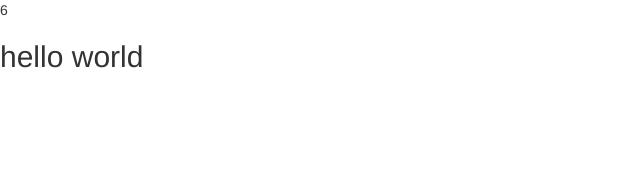
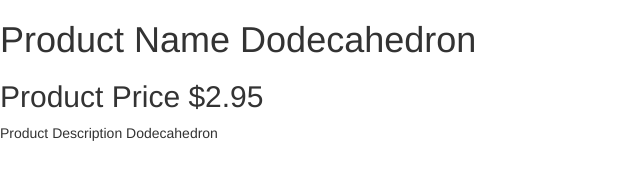
Before and after one commit to jithinjk/codegem, a plain HTML site: page index.html in a window 1280 px wide. Shown: the whole page, without its empty margins (0-640 px from the left). Drawn offline with Linux system fonts and the light colour scheme.

Commit message:
Index HTML Setup

```diff
--- a/app.js
+++ b/app.js
@@ -1 +1,13 @@
-var app = angular.module('store', []);
+(function() {
+    var app = angular.module('store', []);
+
+    app.controller('StoreController', function () {
+        this.product = gem;
+    });
+
+    var gem = {
+        name: 'Dodecahedron',
+        price: 2.95,
+        description: 'Dodecahedron',
+    };
+})();
--- a/index.html
+++ b/index.html
@@ -8,10 +8,13 @@
 </head>
 
 <body>
+    <div ng-controller="StoreController as store">
+        <h1> Product Name {{store.product.name}} </h1>
+        <h2> Product Price ${{store.product.price}} </h2>
+        <p> Product Description {{store.product.description}} </p>
+    </div>
     <script type="text/javascript" src="js/angular.min.js"></script>
     <script type="text/javascript" src="app.js"></script>
-    {{ 2 + 4 }}
-    <h2>{{"hello " +  "world"}}</h2>
 </body>
 
 </html>
```
